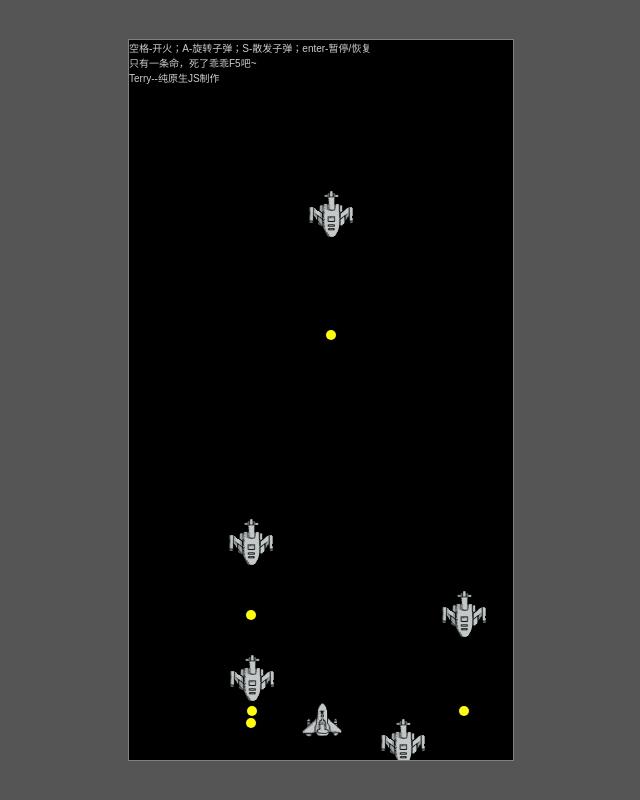
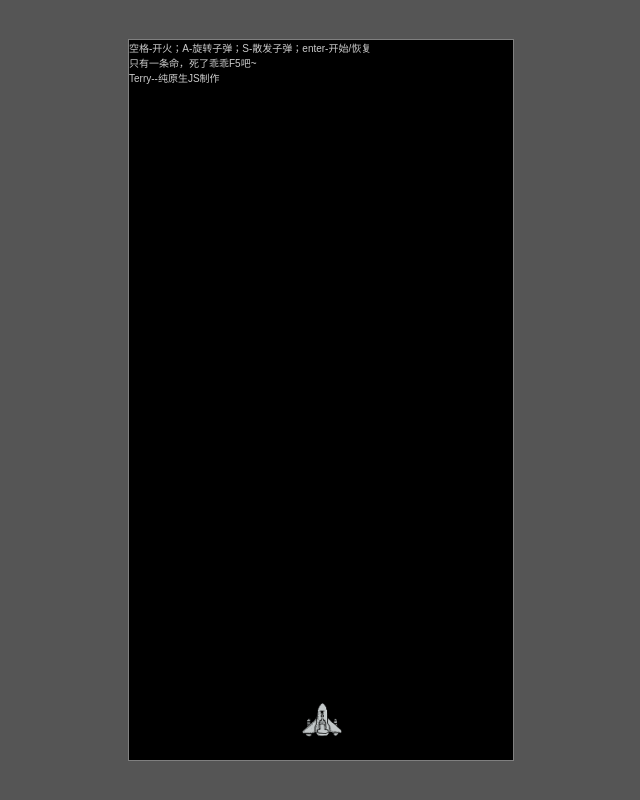
Before and after one commit to TerryBeanX2/PlaneWar, a plain HTML site: page index.html in a window 1280 px wide. Shown: the whole page, without its empty margins (319-959 px from the left). Drawn offline with Linux system fonts and the light colour scheme.

Commit message:
修改进入时的状态为暂停

```diff
--- a/index.html
+++ b/index.html
@@ -34,7 +34,7 @@
 </head>
 <body>
 <div id="box">
-    <p>空格-开火；A-旋转子弹；S-散发子弹；enter-暂停/恢复</p>
+    <p>空格-开火；A-旋转子弹；S-散发子弹；enter-开始/恢复</p>
     <p>只有一条命，死了乖乖F5吧~</p>
     <p>Terry--纯原生JS制作</p>
     <p id="info"></p>
@@ -44,7 +44,7 @@
         //创建一个装飞机的数组，以便未来判断击中和碰撞时遍历
         var planeArr = [];
         var bossArr = [];
-        var paused = false;
+        var paused = true;
         var allow5Mis = true;
         var allowCirMis = true;
         var dirs = ['L', 'LU', 'R', 'RD', 'U', 'RU', 'D', 'LD', 'STOP'];
```
